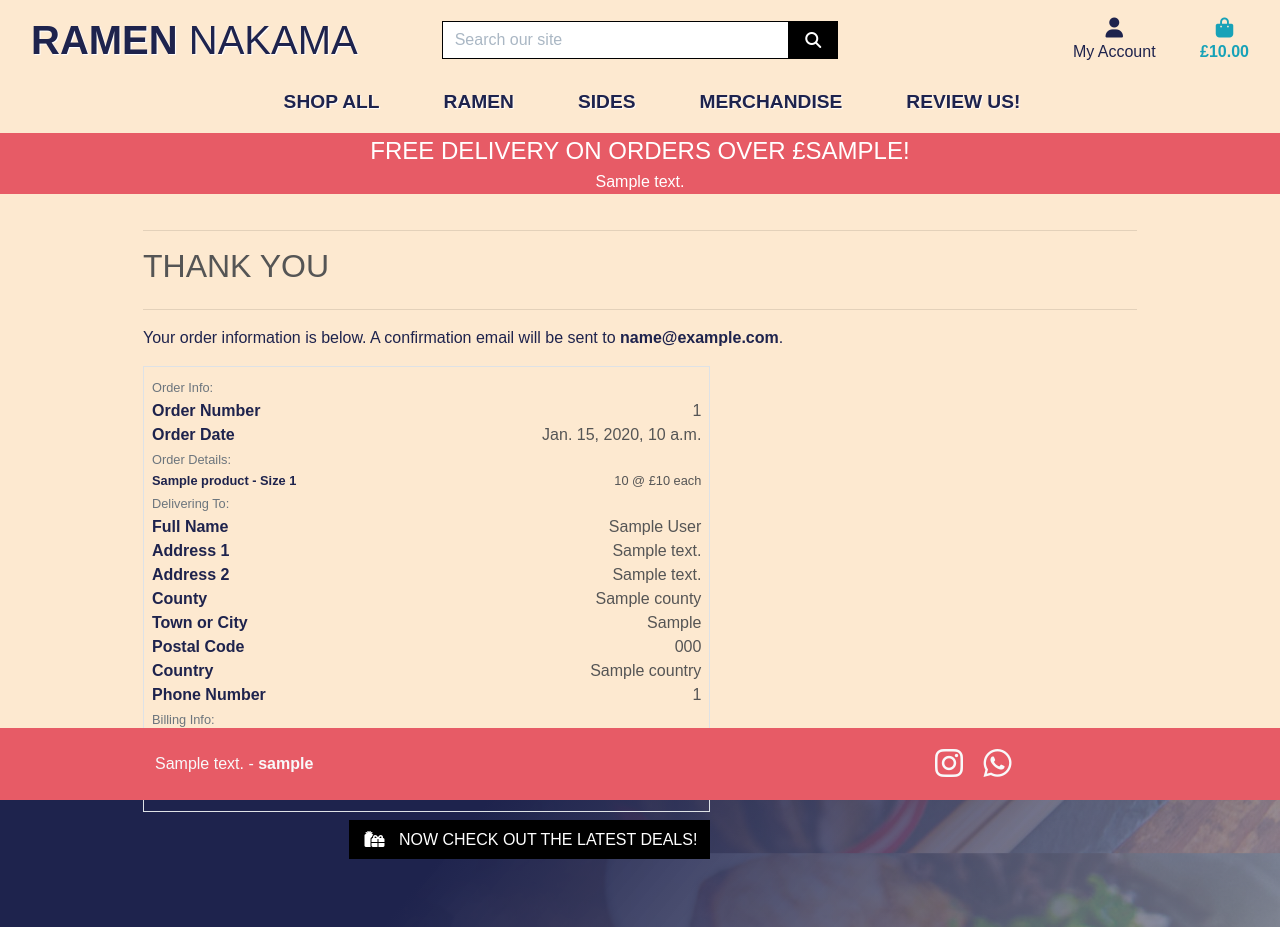
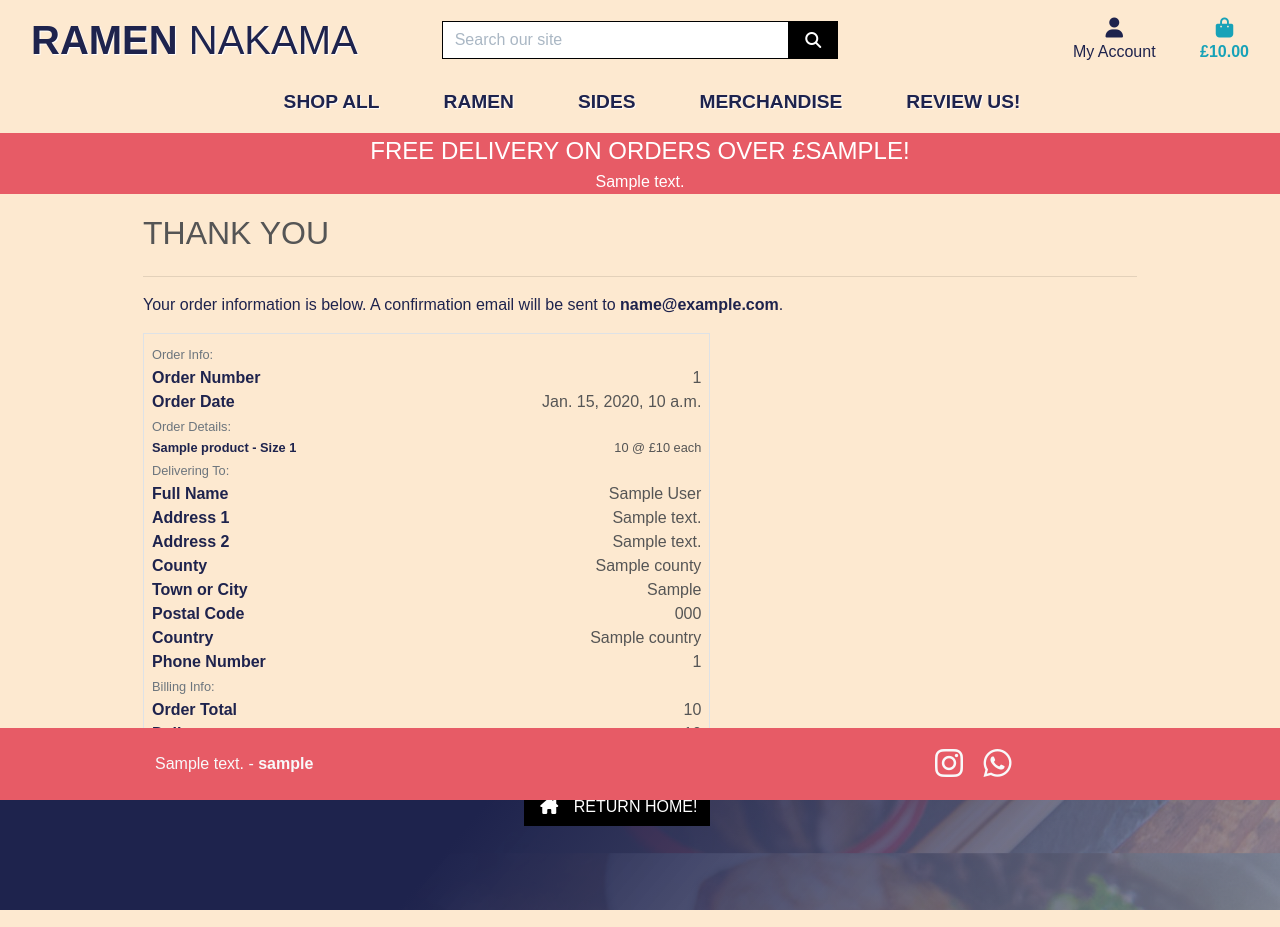
Before and after one commit to p-coughlan/ramen_nakama, a Django app: template checkout/templates/checkout/checkout_success.html in a window 1280 px wide. Run offline with Django 3.2, Linux system fonts and the light colour scheme; the template is opened without the code that fills it: most values are stand-ins (such as "Sample title", 1, 10 or a date in 2020); some libraries are stand-ins or nearby versions; some web fonts are replaced.

Commit message:
Remove unnecessary horizontal rules from various templates and update currency symbols in toast success template.

```diff
--- a/bag/templates/bag/bag.html
+++ b/bag/templates/bag/bag.html
@@ -15,7 +15,6 @@
     <div class="container mb-2">
         <div class="row">
             <div class="col">
-                <hr>
                 <h2 class="logo-font mb-4">Shopping Bag</h2>
                 <hr>
             </div>
--- a/checkout/templates/checkout/checkout.html
+++ b/checkout/templates/checkout/checkout.html
@@ -19,7 +19,6 @@
     <div class="container">
         <div class="row">
             <div class="col">
-                <hr>
                 <h2 class="logo-font mb-4">Checkout</h2>
                 <hr>
             </div>
--- a/checkout/templates/checkout/checkout_success.html
+++ b/checkout/templates/checkout/checkout_success.html
@@ -15,10 +15,9 @@
 
 {% block content %}
     <div class="overlay"></div>
-    <div class="container">
+    <div class="container mb-3">
         <div class="row">
             <div class="col">
-                <hr>
                 <h2 class="logo-font mb-4">Thank You</h2>
                 <hr>
                 <p class="text-black">Your order information is below. A confirmation email will be sent to <strong>{{ order.email }}</strong>.</p>
@@ -205,11 +204,11 @@
                         <span class="text-uppercase">Back to Profile</span>
                     </a>
                 {% else %}
-                    <a href="{% url 'products' %}?category=new_arrivals,deals,clearance" class="btn btn-black rounded-0 my-2">
+                    <a href="{% url 'home' %}" class="btn btn-black rounded-0 my-2">
                         <span class="icon mr-2">
-                            <i class="fas fa-gifts"></i>
+                            <i class="fa-solid fa-house-chimney"></i>
                         </span>
-                        <span class="text-uppercase">Now check out the latest deals!</span>
+                        <span class="text-uppercase">Return Home!</span>
                     </a>
                 {% endif %}
 			</div>
--- a/products/templates/products/add_product.html
+++ b/products/templates/products/add_product.html
@@ -14,7 +14,6 @@
     <div class="container">
         <div class="row">
             <div class="col-12 col-md-6">
-                <hr>
                 <h2 class="logo-font mb-4">Product Management</h2>
                 <h5 class="text-muted">Add a Product</h5>
                 <hr>
--- a/products/templates/products/edit_product.html
+++ b/products/templates/products/edit_product.html
@@ -14,7 +14,6 @@
     <div class="container">
         <div class="row">
             <div class="col-12 col-md-6">
-                <hr>
                 <h2 class="logo-font mb-4">Product Management</h2>
                 <h5 class="text-muted">Edit a Product</h5>
                 <hr>
--- a/profiles/templates/profiles/profile.html
+++ b/profiles/templates/profiles/profile.html
@@ -18,7 +18,6 @@
     <div class="container">
         <div class="row">
             <div class="col">
-                <hr>
                 <h2 class="logo-font mb-4">My Profile</h2>
                 <hr>
             </div>
--- a/reviews/templates/reviews/submit_review.html
+++ b/reviews/templates/reviews/submit_review.html
@@ -18,7 +18,6 @@
     <div class="container">
         <div class="row">
             <div class="col">
-                <hr>
                 <h2 class="logo-font mb-4">Submit a Review</h2>
                 <hr>
             </div>
--- a/templates/includes/toasts/toast_success.html
+++ b/templates/includes/toasts/toast_success.html
@@ -38,11 +38,11 @@
                 <div class="col">
                     <strong><p class="mt-3 mb-1 text-black">
                         Total{% if free_delivery_delta > 0 %} (Exc. delivery){% endif %}:
-                        <span class="float-right">${{ total|floatformat:2 }}</span>
+                        <span class="float-right">£{{ total|floatformat:2 }}</span>
                     </p></strong>
                     {% if free_delivery_delta > 0 %}
                         <p class="mb-0 p-2 bg-warning shadow-sm text-black text-center">
-                            Spend <strong>${{ free_delivery_delta }}</strong> more to get free next day delivery!
+                            Spend <strong>£{{ free_delivery_delta }}</strong> more to get free delivery!
                         </p>
                     {% endif %}
                     <a href="{% url 'view_bag' %}" class="btn btn-black btn-block rounded-0">
```
